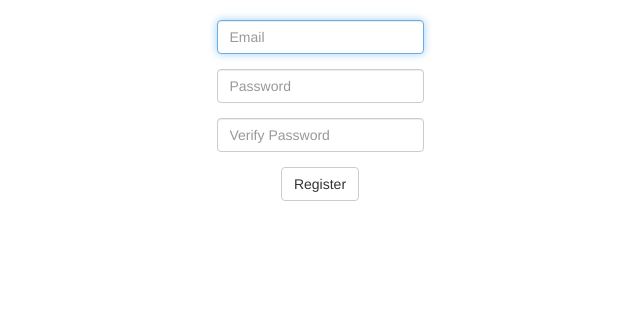
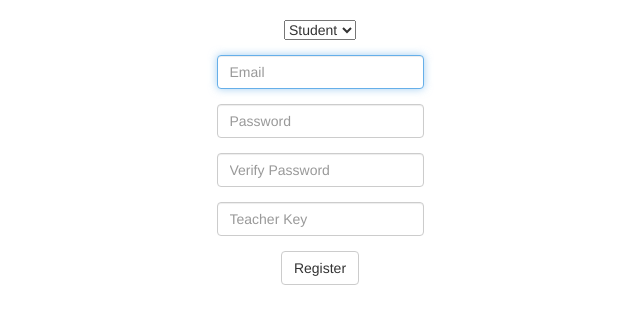
Before and after one commit to Elise73/Tech-901-Fall-2017-Project, a Flask app: page /register in a window 1280 px wide. Shown: the part 52-376 px from the top of the page, without its empty margins (320-960 px from the left). Run offline with Flask 2, Linux system fonts and the light colour scheme; some libraries are stand-ins or nearby versions.

Commit message:
added basic input feilds and backend checks for registration

```diff
--- a/application.py
+++ b/application.py
@@ -3,6 +3,9 @@ from flask import Flask, redirect, render_template, request, session, url_for
 from flask_session import Session
 from tempfile import mkdtemp
 from helpers import *
+
+# variables
+TEACHER_KEY = "testkey"
 
 # configure application
 app = Flask(__name__)
@@ -23,7 +26,7 @@ app.config["SESSION_TYPE"] = "filesystem"
 Session(app)
 
 @app.route("/")
-@login_required
+#@login_required
 def index():
     """Home Page"""
     return render_template("index.html")
@@ -54,9 +57,40 @@ def register():
 
     # user trying to register
     if request.method == "POST":
-        #TODO
-        #REGISTER USER HERE
-        return render_template("apology.html")
+
+        # ensure username was submitted
+        if not request.form.get("email"):
+            return render_template("apology.html")
+
+        # ensure password was submitted
+        elif not request.form.get("password"):
+            return render_template("apology.html")
+
+        # check that passwords are the same
+        if request.form.get("password") != request.form.get("verify_password"):
+            return render_template("apology.html")
+
+        # if register as a teacher verify submited key
+        if request.form.get("account_type") == "teacher" :
+            if request.form.get("teacher_key") != TEACHER_KEY:
+                return render_template("apology.html")
+
+        # Post database
+        #post = db.execute("INSERT INTO users (username, hash) VALUES (:username, :uhash)",
+        #    username=request.form["username"], uhash=pwd_context.hash(request.form.get("password")))
+
+        # Post failed forward to error page
+        #if post == None:
+        #    return render_template("apology.html")
+
+        # query database for username
+        #rows = db.execute("SELECT id FROM users WHERE username = :username", username=request.form.get("username"))
+
+        # remember which user has logged in
+        #session["user_id"] = rows[0]["id"]
+
+        # redirect user to home page
+        return render_template("index.html")
 
     # user loading page
     if request.method == "GET":
--- a/templates/layout.html
+++ b/templates/layout.html
@@ -16,7 +16,7 @@
         <script src="https://code.jquery.com/jquery-3.1.1.min.js"></script>
         <script src="https://maxcdn.bootstrapcdn.com/bootstrap/3.3.7/js/bootstrap.min.js"></script>
 
-        <title>C$50 Finance: {% block title %}{% endblock %}</title>
+        <title>Query901: {% block title %}{% endblock %}</title>
 
     </head>
 
--- a/templates/register.html
+++ b/templates/register.html
@@ -8,6 +8,12 @@
     <form action="{{ url_for('register') }}" method="post">
         <fieldset>
             <div class="form-group">
+                <select name="account_type">
+                  <option value="student">Student</option>
+                  <option value="teacher">Teacher</option>
+                </select>
+            </div>
+            <div class="form-group">
                 <input autocomplete="off" autofocus class="form-control" name="email" placeholder="Email" type="text"/>
             </div>
             <div class="form-group">
@@ -15,6 +21,9 @@
             </div>
             <div class="form-group">
                 <input class="form-control" name="verify_password" placeholder="Verify Password" type="password"/>
+            </div>
+            <div class="form-group">
+                <input class="form-control" name="teacher_key" placeholder="Teacher Key" type="password"/>
             </div>
             <div class="form-group">
                 <button class="btn btn-default" type="submit">Register</button>
```
